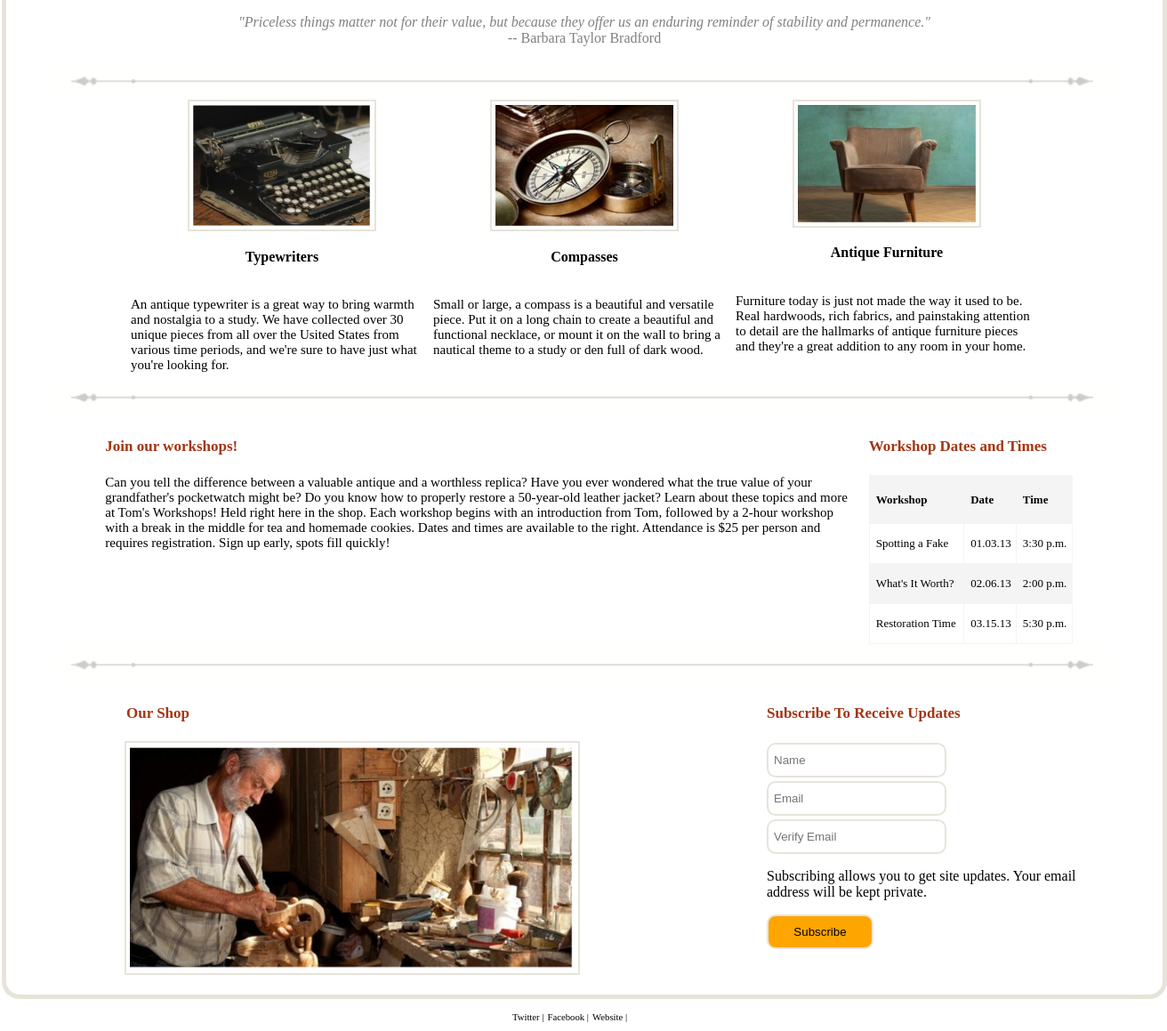
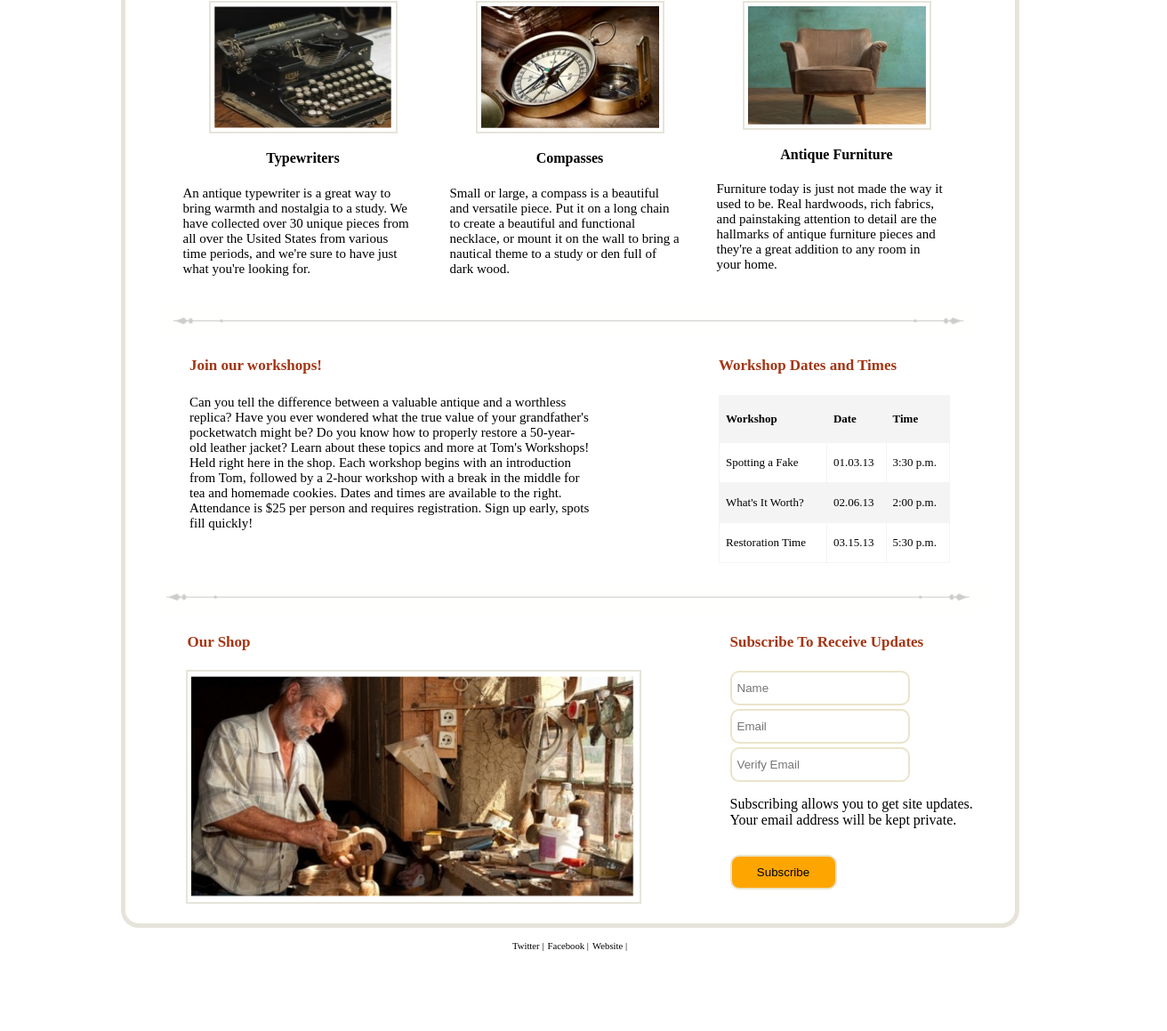
Before and after one commit to SzHHard/Antiquariato, a plain HTML site: page index.html in a window 1280 px wide. Shown: the part 864-2023 px from the top of the page at 89% size, 1312 px wide, since content can reach past the window. After the commit the page ends 1943 px from the top, so only its background shows below. Drawn offline with Linux system fonts and the light colour scheme.

Commit message:
made the window less, now the structure is almost ok

```diff
--- a/index.html
+++ b/index.html
@@ -28,12 +28,12 @@
             <div class ="creslo">
                 <p>In the fall of 1993, Tom Anderson's passion for collecting treasures from all over the world finally combined with his wife Linda's enterprenurial spirit (and her desire reclaim their spare bedrooms) and Tom's Antique Shop was born.
                 Come see us today and take home something truly unique - whether you're looking to change your whole decor </p>
-                <img src="creslo.PNG" width="1100px;" height ="500px"/>
+                <img src="creslo.PNG" width="900px;" height ="400px"/>
                 <p class ="grey"><em>"Priceless things matter not for their value, but because they offer us an enduring reminder of stability and permanence."</em>
                  <br> -- Barbara Taylor Bradford
                 </p>
             </div>
-            <img  src="strelochka.PNG" width="1190px" class="str">
+            <img  src="strelochka.PNG" width="920px" class="str">
             <div class="reasons">
                 <div class="typewriters">
                     <img src="pechatnaya.PNG" width = "200px">
@@ -53,7 +53,7 @@
                 </div>
 
             </div>
-            <img  src="strelochka.PNG" width="1190px" class="str">
+            <img  src="strelochka.PNG" width="920px" class="str">
             <div class="join">
                 <div class ="left">
                     <h4 class="brown">Join our workshops!</h4>
@@ -92,7 +92,7 @@
                     </table>
                 </div>
             </div>
-            <img  src="strelochka.PNG" width="1190px" class="str">
+            <img  src="strelochka.PNG" width="935px" class="str">
             <div class="bottblock">
                 <div class="ourshop">
                     <h4 class ="brown">Our Shop</h4>
--- a/styles.css
+++ b/styles.css
@@ -5,7 +5,7 @@ body{
 }
  .box{
 
-    width: 1300px;
+    width: 1000px;
     margin: 0 auto;
     height: 98%;
     border-left: 5px solid #e6e4da;
@@ -52,7 +52,7 @@ main{
 }
 
 .creslo {
-    width: 1100px;
+    width: 900px;
     margin: 0 auto;
 
 }
@@ -72,10 +72,11 @@ main{
   /* margin-left: 5%; */
 }
 .reasons{
-    width: 1100px;
+    width: 900px;
+    height: 340px;
     margin: 0 auto;
     display:flex;
-    justify-content: center;
+    justify-content: space-around;
     /*flex-shrink: 1;
     flex-grow: 1;
     РАЗОБРАТЬСЯ С ИЗМЕНЕНИЕМ ОТОБРАЖЕНИЯ ПРИ УМЕНЬШЕНИИ-УВЕЛИЧЕНИИ ОКНА*/
@@ -83,7 +84,7 @@ main{
 }
 .typewriters, .antique, .compasses{
     height: 310px;
-    max-width: 340px;
+    max-width: 270px;
     display:flex;
     flex-direction: column;
     align-items: center;
@@ -92,6 +93,8 @@ main{
 
 .typewriters p, .compasses p, .antique p{
     font-size: 15px;
+    margin-top: 0px;
+    margin-right: 10px;
 }
 
 .typewriters img, .compasses img, .antique img, .bottblock img{
@@ -99,21 +102,24 @@ main{
     border: 4px solid white;
 }
 .join{
+    width: 900px;
     font-size: 15px;
     display: flex;
     margin-left: 10px;
-    justify-content: center;
+    justify-content: space-around;
+    margin: 0 auto 20px auto;
 
 }
 .left{
- width: 65%;
- margin-right: 20px;
+ width: 50%;
+ margin-right: 100px;
+
 }
 
 
 table{
     /* border: 1px solid #f4f4f4; */
-    width: 229px;
+    width: 260px;
     font-size: 13px;
     border-collapse: collapse;
 
@@ -132,23 +138,26 @@ table thead, table .trdr{
 }
 .bottblock{
     display: flex;
-    justify-content: center;
+
+    align-items: center;
 }
 .ourshop{
-    margin-left: 40px;
+    margin-left: 70px;
     margin-bottom: 20px;
-    width: 700px;
+    width: 500px;
 }
 .subscribe{
-    margin-left: 20px;
+    height: 329px;
+    margin-left: 110px;
+    margin-bottom: 20px;
     display: flex;
     flex-direction: column;
-    width: 350px;
+    width: 300px;
 }
 input{
     display: block;
     margin-bottom: 4px;
-    border: 2px solid #e6e4da;
+    border: 2px solid #eae4cb;
     padding-left: 6px;
     padding-bottom: 10px;
     padding-top: 10px;
@@ -159,6 +168,7 @@ input{
     background-color: orange;
     width: 120px;
     border-radius: 10px;
+    margin-top: 30px;
 
 
 }
```
